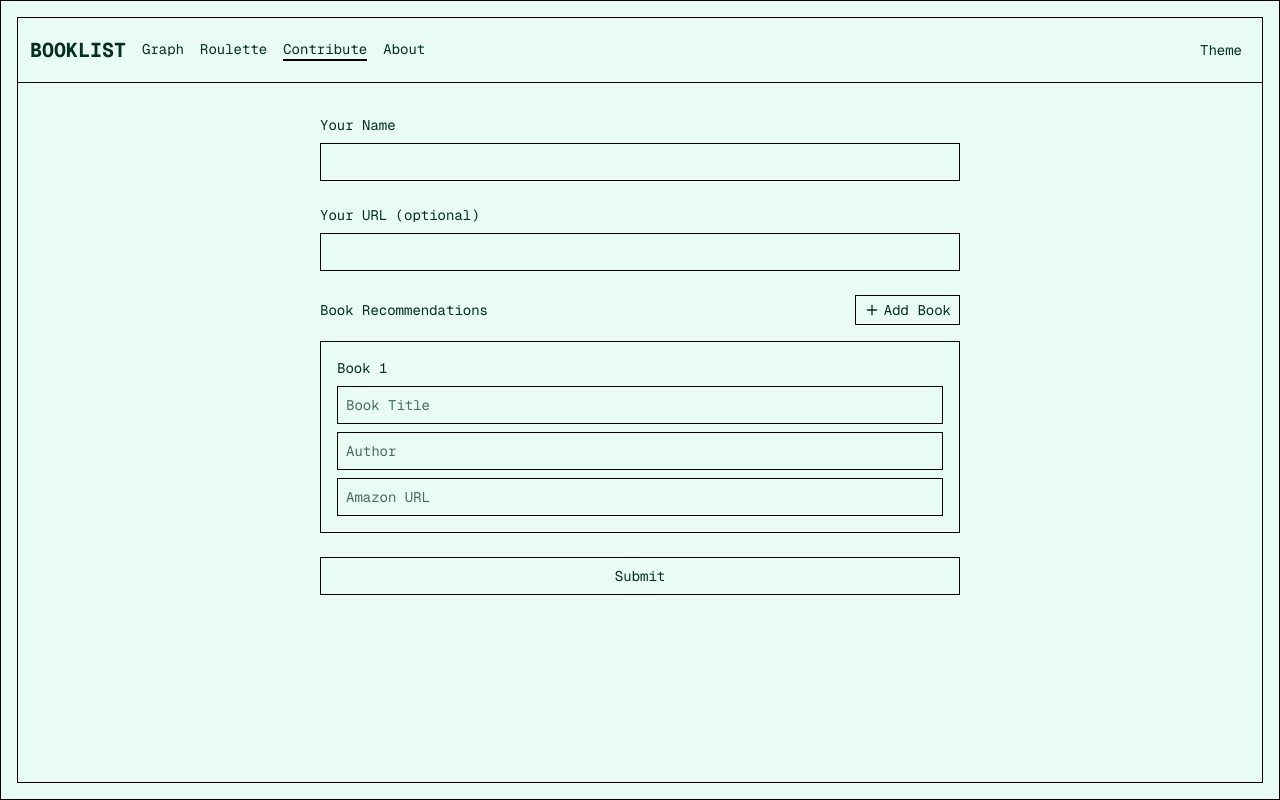
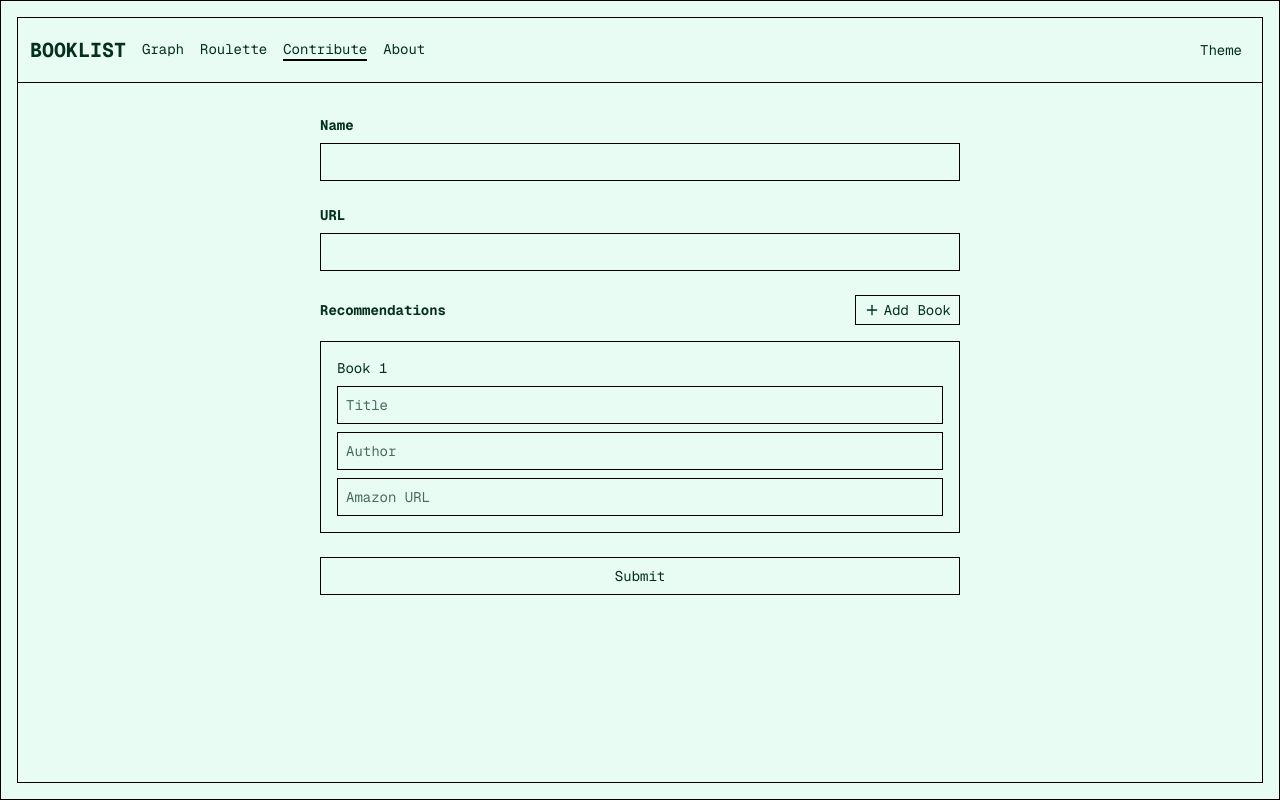
Before and after one commit to alanagoyal/booklist, a Next.js app: page /contribute in a window 1280 px wide. Built offline with nearby package versions, Linux system fonts and the light colour scheme.

Commit message:
rounded none

```diff
--- a/components/contribute.tsx
+++ b/components/contribute.tsx
@@ -95,8 +95,8 @@ export default function Contribute() {
       <div className="max-w-2xl mx-auto">
         <form onSubmit={handleSubmit} className="space-y-6">
           <div className="space-y-2">
-            <label htmlFor="name" className="block text-text">
-              Your Name
+            <label htmlFor="name" className="block text-text font-bold">
+              Name
             </label>
             <input
               type="text"
@@ -110,8 +110,8 @@ export default function Contribute() {
           </div>
 
           <div className="space-y-2">
-            <label htmlFor="url" className="block text-text">
-              Your URL (optional)
+            <label htmlFor="url" className="block text-text font-bold">
+              URL
             </label>
             <input
               type="url"
@@ -125,7 +125,7 @@ export default function Contribute() {
 
           <div className="space-y-4">
             <div className="flex justify-between items-center">
-              <label className="block text-text">Book Recommendations</label>
+              <label className="block text-text font-bold">Recommendations</label>
               <button
                 type="button"
                 onClick={addBook}
@@ -207,11 +207,11 @@ function BookInput({ book, index, canRemove, onRemove, onChange }: BookInputProp
       <div className="space-y-2">
         <input
           type="text"
-          placeholder="Book Title"
+          placeholder="Title"
           required
           value={book.title}
           onChange={(e) => onChange(index, 'title', e.target.value)}
-          className="w-full bg-background text-text border-border border p-2 font-base selection:bg-main selection:text-mtext"
+          className="w-full bg-background text-text border-border border p-2 font-base selection:bg-main selection:text-mtext rounded-none"
         />
         <input
           type="text"
@@ -219,7 +219,7 @@ function BookInput({ book, index, canRemove, onRemove, onChange }: BookInputProp
           required
           value={book.author}
           onChange={(e) => onChange(index, 'author', e.target.value)}
-          className="w-full bg-background text-text border-border border p-2 font-base selection:bg-main selection:text-mtext"
+          className="w-full bg-background text-text border-border border p-2 font-base selection:bg-main selection:text-mtext rounded-none"
         />
 
         <div className="relative">
@@ -228,7 +228,7 @@ function BookInput({ book, index, canRemove, onRemove, onChange }: BookInputProp
             placeholder="Amazon URL"
             value={loading ? 'Generating link...' : book.amazonUrl || ''}
             onChange={(e) => onChange(index, 'amazonUrl', e.target.value)}
-            className={`w-full bg-background text-text border-border border p-2 ${book.amazonUrl ? 'pr-16' : 'pr-2'} font-base selection:bg-main selection:text-mtext truncate ${loading ? 'text-text/70' : ''}`}
+            className={`w-full bg-background text-text border-border border p-2 ${book.amazonUrl ? 'pr-16' : 'pr-2'} font-base selection:bg-main selection:text-mtext truncate ${loading ? 'text-text/70' : ''} rounded-none`}
           />
           <div className="absolute right-2 top-1/2 -translate-y-1/2 flex items-center">
             {!loading && (
--- a/components/graph.tsx
+++ b/components/graph.tsx
@@ -486,7 +486,7 @@ export default function RecommendationGraph() {
                   placeholder="Search by recommender"
                   value={searchQuery}
                   onChange={(e) => handleSearch(e.target.value)}
-                  className="w-full px-3 py-1 text-sm border border-[#0a1a0a]/20 dark:border-[#f0f7f0]/20 bg-[#f0f7f0]/80 dark:bg-[#0a1a0a]/80 backdrop-blur-sm text-text placeholder:text-text/70 selection:bg-main selection:text-mtext focus:outline-none text-ellipsis"
+                  className="w-full px-3 py-1 text-sm border border-[#0a1a0a]/20 dark:border-[#f0f7f0]/20 bg-[#f0f7f0]/80 dark:bg-[#0a1a0a]/80 backdrop-blur-sm text-text placeholder:text-text/70 selection:bg-main selection:text-mtext focus:outline-none text-ellipsis rounded-none"
                 />
                 {searchQuery && (
                   <button
```
